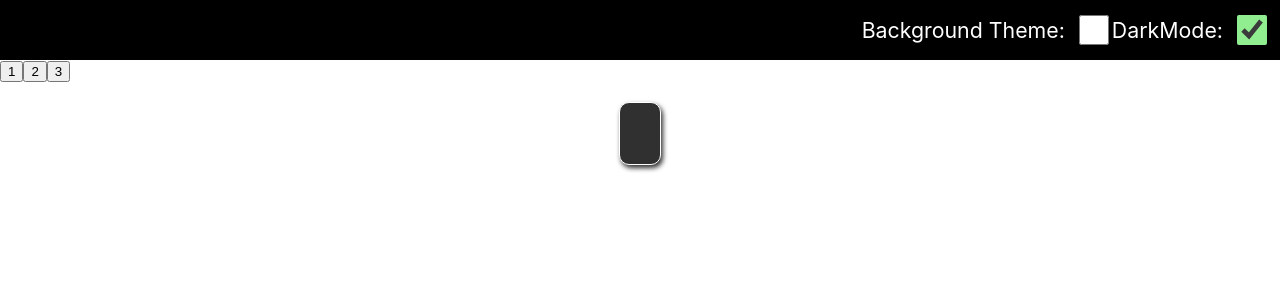
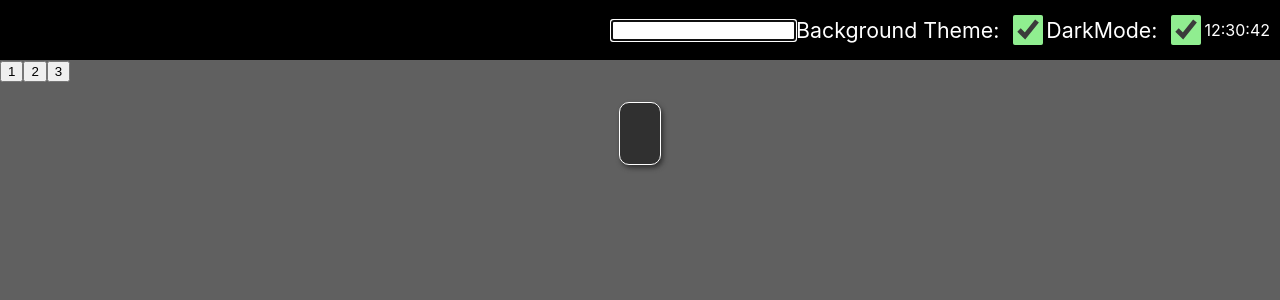
Before and after one commit to DonkoHunor/react-todo, a React (Create React App) app: page / in a window 1280 px wide. Shown: the top 300 px of the page. Built offline with nearby package versions, Linux system fonts and the light colour scheme; no server answers.

Commit message:
Timer and useRef

```diff
--- a/src/App.tsx
+++ b/src/App.tsx
@@ -19,7 +19,7 @@ const initialTodoList: Todo[] = [
 
 function App() {
 
-    const [theme, setTheme] = useState(false);
+    const [theme, setTheme] = useState(true);
 
     function toggleTheme() {
         setTheme(!theme);
--- a/src/Components/ToolBar.tsx
+++ b/src/Components/ToolBar.tsx
@@ -1,4 +1,4 @@
-import React, {useContext} from "react";
+import React, {useContext, useEffect, useRef, useState} from "react";
 import darkModeContext from "../Contexts/DarkModeContext";
 
 interface ToolBarProps {
@@ -8,12 +8,32 @@ interface ToolBarProps {
 
 function ToolBar(props: ToolBarProps) {
     const {darkMode, setDarkMode} = useContext(darkModeContext);
+    const [time, setTime] = useState(new Date(Date.now()).toISOString())
+    const inputRef = useRef<HTMLInputElement>(null)
+
+    useEffect(() => {
+        const interval = setInterval(() => {
+            setTime(new Date(Date.now()).toISOString());
+            console.log('tick');
+        }, 1000)
+
+        return () => {
+            clearInterval(interval);
+        }
+    }, []);
+
+    useEffect(() => {
+        inputRef.current!.focus();
+    }, []);
+
     return (
         <div className="ToolBar">
+            <input type="text" ref={inputRef}/>
             <label>Background Theme: </label>
             <input className="Checkbox" type="checkbox" onChange={props.toggle} checked={props.toggleState}/>
             <label>DarkMode: </label>
             <input className="Checkbox" type="checkbox" onChange={() => setDarkMode(!darkMode)} checked={darkMode}/>
+            {props.toggleState && <p style={{color: "white"}}>{time.substring(11,19)}</p>}
         </div>)
 }
 
```
